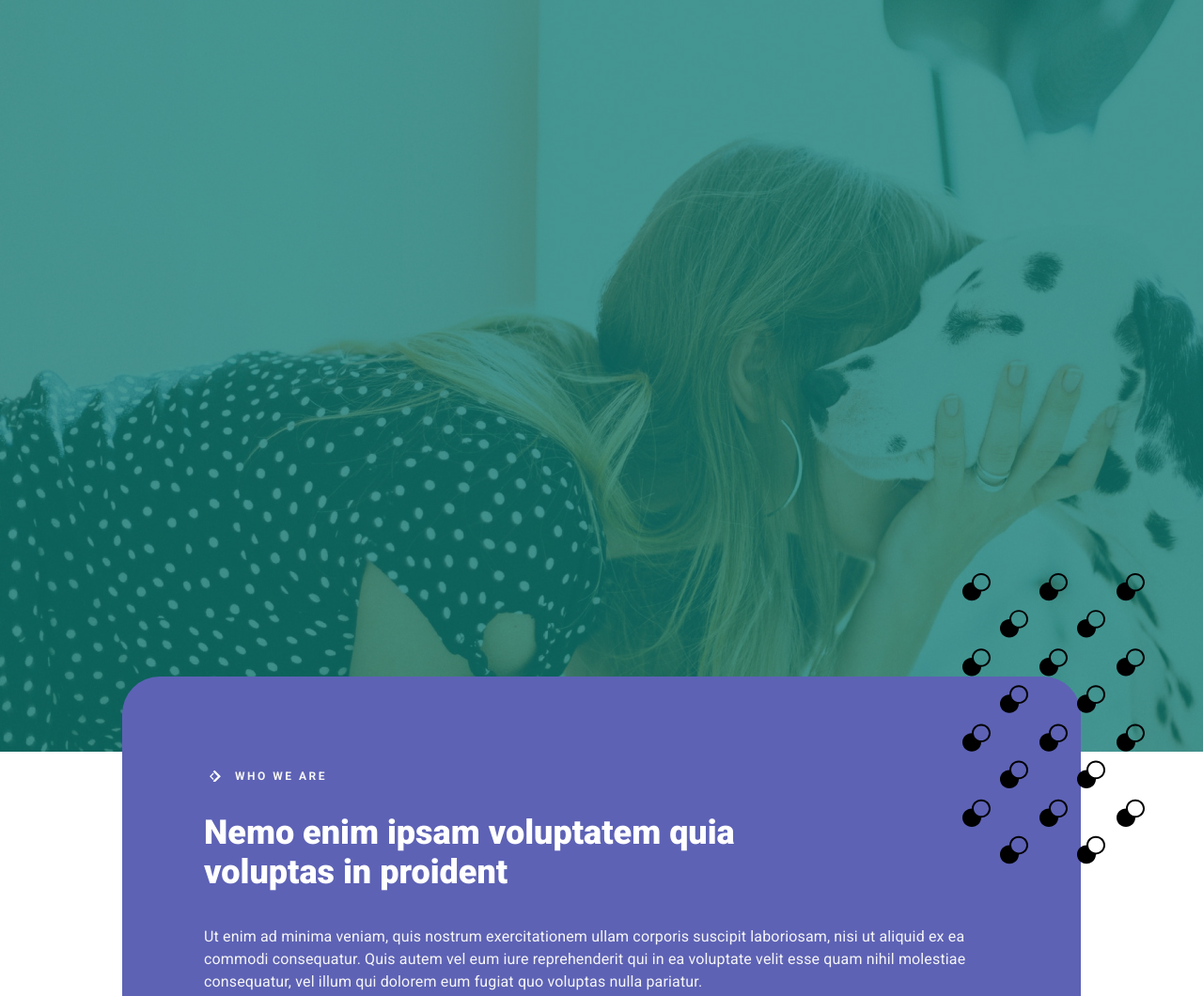
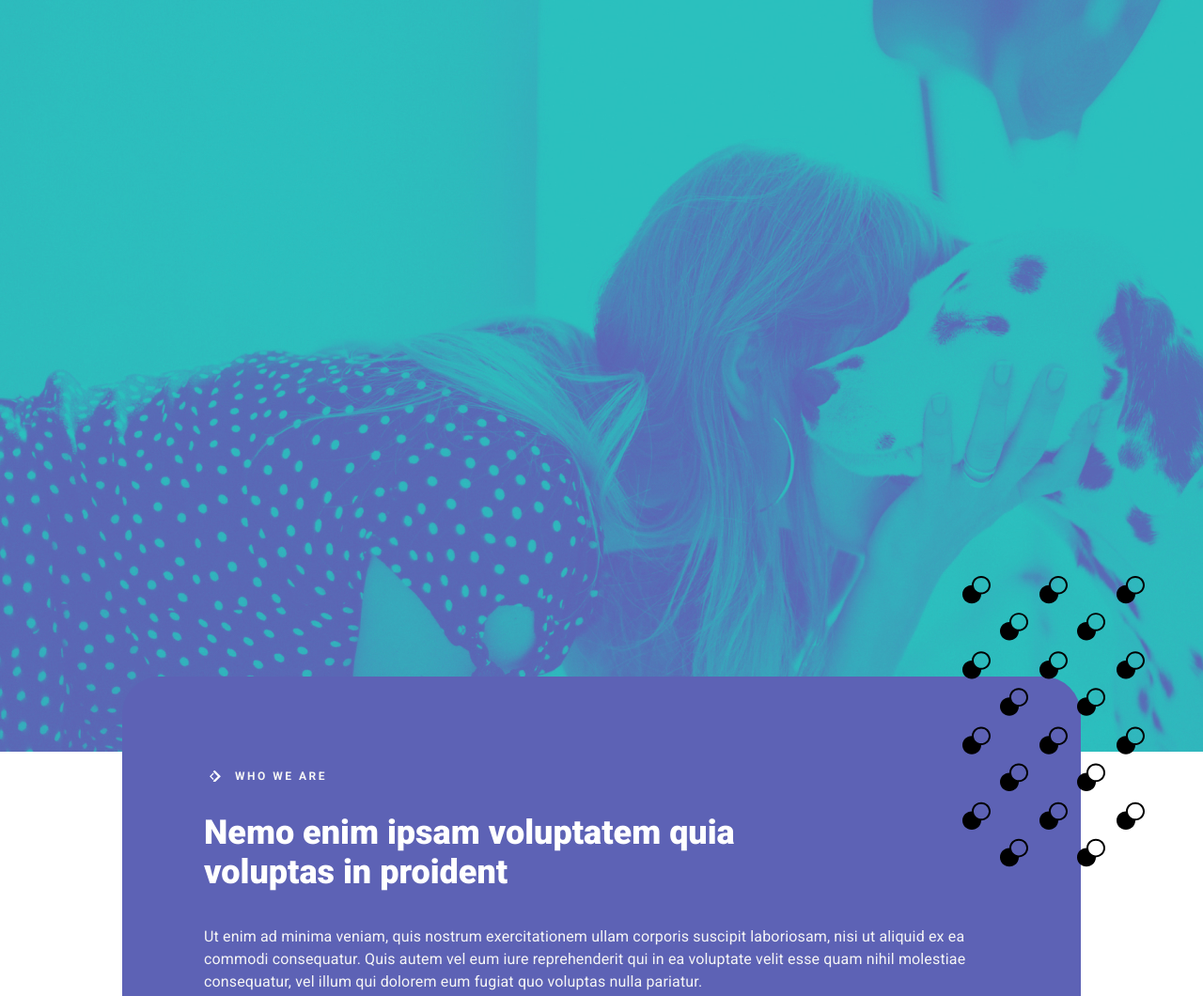
Before and after one commit to TihimVecherom/Lesson_11.1, a plain HTML site: page index.html in a window 1280 px wide. Shown: the top 1060 px of the page at 94% size. Drawn offline with Linux system fonts and the light colour scheme.

Commit message:
Add files via upload

```diff
--- a/css/style.css
+++ b/css/style.css
@@ -15,15 +15,16 @@
 	margin: 0 auto;
 	margin-bottom: -80px;
 	min-height: 800px;
-	background: url('../img/block/pexels.jpg');
+	background: url('../img/block/pexels.jpg') no-repeat;
+
 }
 
-.block__header:hover::before{
+.block__header::before{
 	content: "";
 	position: absolute;
 	width: 1440px;
 	height: 800px;
-	background: #15aca48a;
+	background: url('../img/block/duotone.jpg') no-repeat;
 }
 
 .block__conteiner {
@@ -43,7 +44,7 @@
 
 .circles {
 	position: absolute;
-	top: -110px;
+	top: -107px;
 	right: -75px;
 	max-width: 100%;
 }
```
